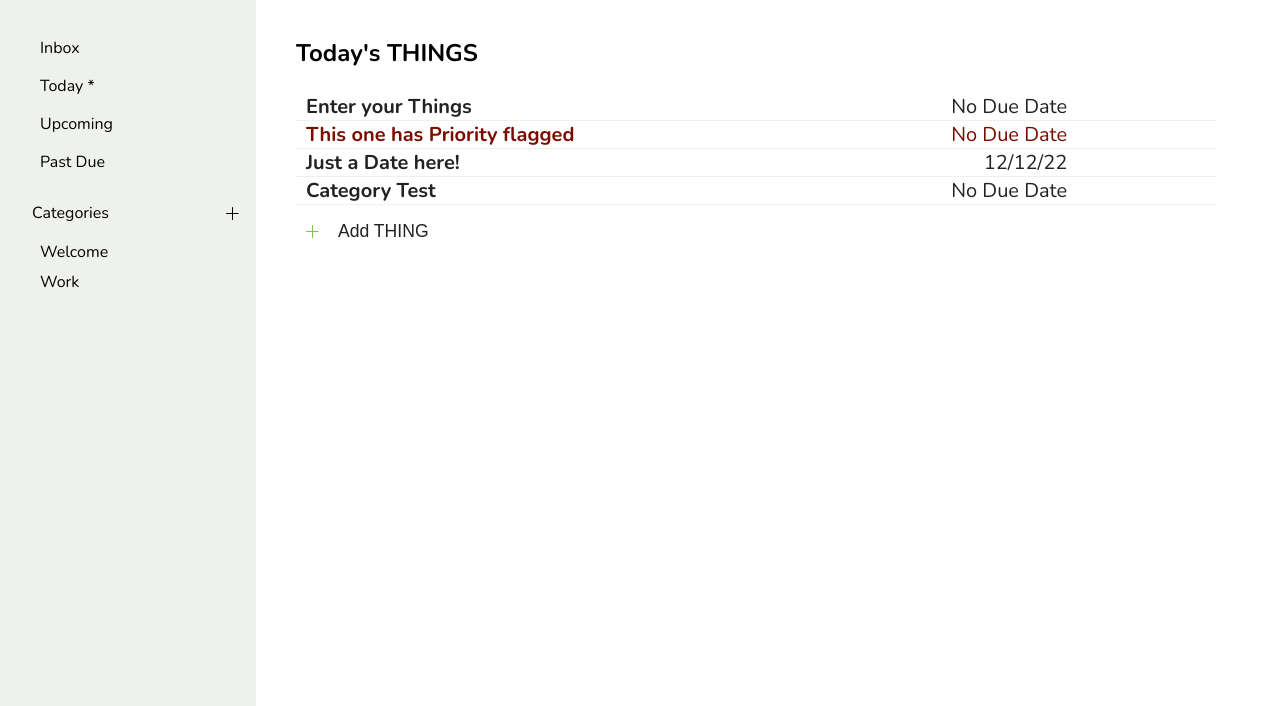
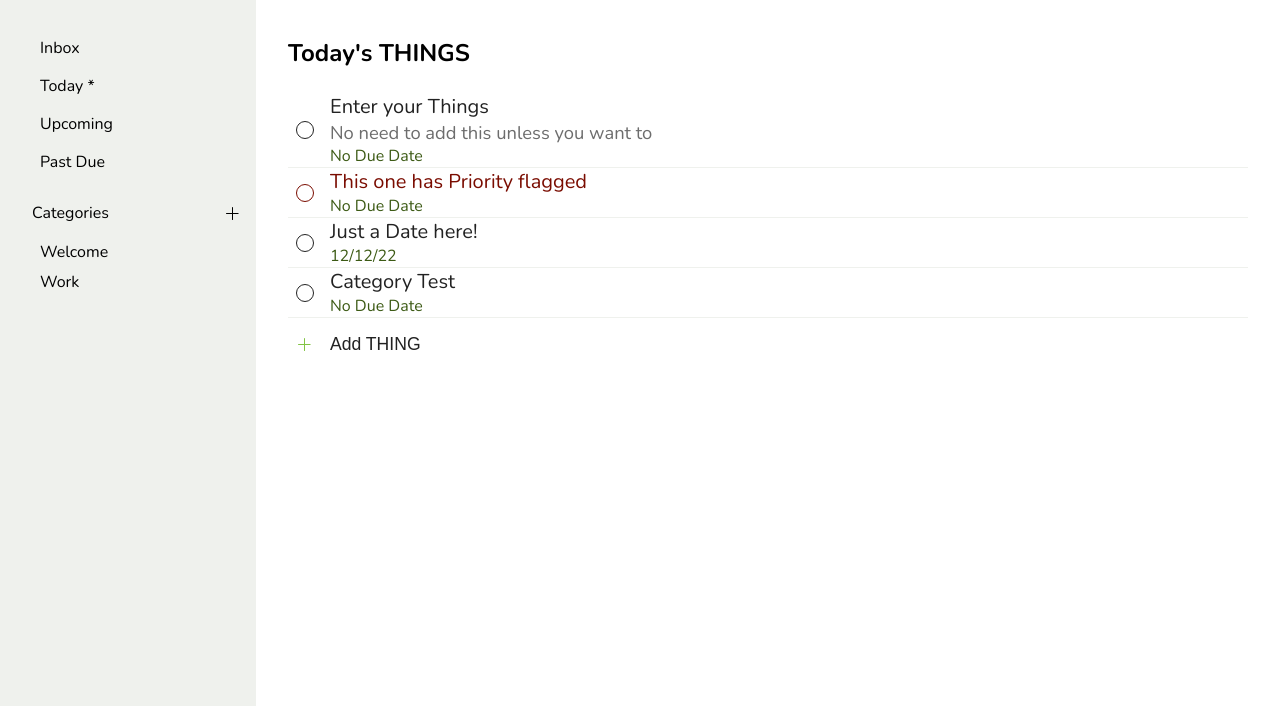
Before and after one commit to CStewartDev/All-The-Things, a website built with webpack: page src/index.html in a window 1280 px wide. Shown: the part 46-752 px from the top of the page. Built offline with nearby package versions, Linux system fonts and the light colour scheme.

Commit message:
Vis and Data changes to todos

```diff
--- a/src/DOM/todoDOM.js
+++ b/src/DOM/todoDOM.js
@@ -7,18 +7,23 @@ const newTask = (todo) => {
 const task = createHtmlElement('li',null,['task'],null);
 if(todo.priority) task.classList.add("priority");
 task.dataset.key = todo.key;
-const taskTitle = createHtmlElement('div',null,['task-title'],todo.title);
+const doneDot = createHtmlElement('div',null,['done-dot'],null);
+const taskTitle = createHtmlElement('h2',null,['task-title'],todo.title);
+const taskDesc =  createHtmlElement('h3',null,['task-desc'],todo.desc);
 const taskRight = createHtmlElement('div',null,['task-right'],null);
+const taskLeft = createHtmlElement('div',null,['task-left'],null);
 const taskDue = createHtmlElement('div',null,['due-date'],`${todo.due?todo.due:"No Due Date"}`);
+const taskDiv = createHtmlElement('div',null,['task-div'],null);
 const taskDelete = createHtmlElement('div',null,['delete'],"-X-");
 
 taskDelete.addEventListener("click",()=>{
     deleteTodo(task.dataset.key)
     task.remove();
 })
-
-taskRight.append(taskDue,taskDelete);
-task.append(taskTitle,taskRight);
+taskDiv.append(taskTitle,taskDesc,taskDue)
+taskLeft.append(doneDot,taskDiv);
+taskRight.append(taskDelete)
+task.append(taskLeft,taskRight);
 
 return task;
 }
--- a/src/index.js
+++ b/src/index.js
@@ -44,7 +44,7 @@ if(localStorage.getItem('ALLTHETHINGS-CATEGORY') == null){
 //Tasks
 if(localStorage.getItem('ALLTHETHINGS-TASK') == null){
     const defaultTasks = [
-        createTodo('Enter your Things',"No need to add this unless you cant to",false,"",""),
+        createTodo('Enter your Things',"No need to add this unless you want to",false,"",""),
         createTodo('This one has Priority flagged',"",true,"",""),
         createTodo('Just a Date here!',"",false,"12/12/22",""),
         createTodo('Category Test',"",false,"","Welcome"),
--- a/src/styles.css
+++ b/src/styles.css
@@ -21,6 +21,7 @@ html{
     --priority: #7a0c00;
     --delete:red;
     --hover:#adaead;
+    --desc-text:#6d6d6d;
 }
 
 body {
@@ -131,7 +132,7 @@ aside {
 main {
     grid-area: main;
     background-color: var(--white);
-    padding: 2.5em 4em 1em 2.5em;
+    padding: 2.5em 2em 1em 2.0em;
     max-width: 1600px;
 }
 
@@ -141,12 +142,10 @@ main {
     padding-bottom: 1em;
 }
 
-
 .task{
     display: flex;
     justify-content: space-between;
     padding-left: .5em;
-    font-size: 1.25em;
     border-bottom: 1px solid var(--offwhite);
     color: var(--black);
     cursor: pointer;
@@ -163,11 +162,37 @@ main {
 }
 
 .task-title {
-    font-weight: 700;
+    font-weight: 500;
+    font-size: 1.25em;
+}
+
+.task-desc {
+    font-weight:500;
+    font-size: 1.15em;
+    color: var(--desc-text)
+}
+
+.due-date {
+    color:var(--dark-green)
+}
+
+.task-left {
+    display: flex;
+    align-items: center;
+}
+
+.done-dot {
+    width: 1em;
+    height: 1em;
+    border: 1px solid;
+    border-radius: 50%;
+    padding: .5em;
+    margin-right: 1em;
 }
 
 .task-right{
     display: flex;
+    align-items: center;
 }
 
 .task-right div {
```
